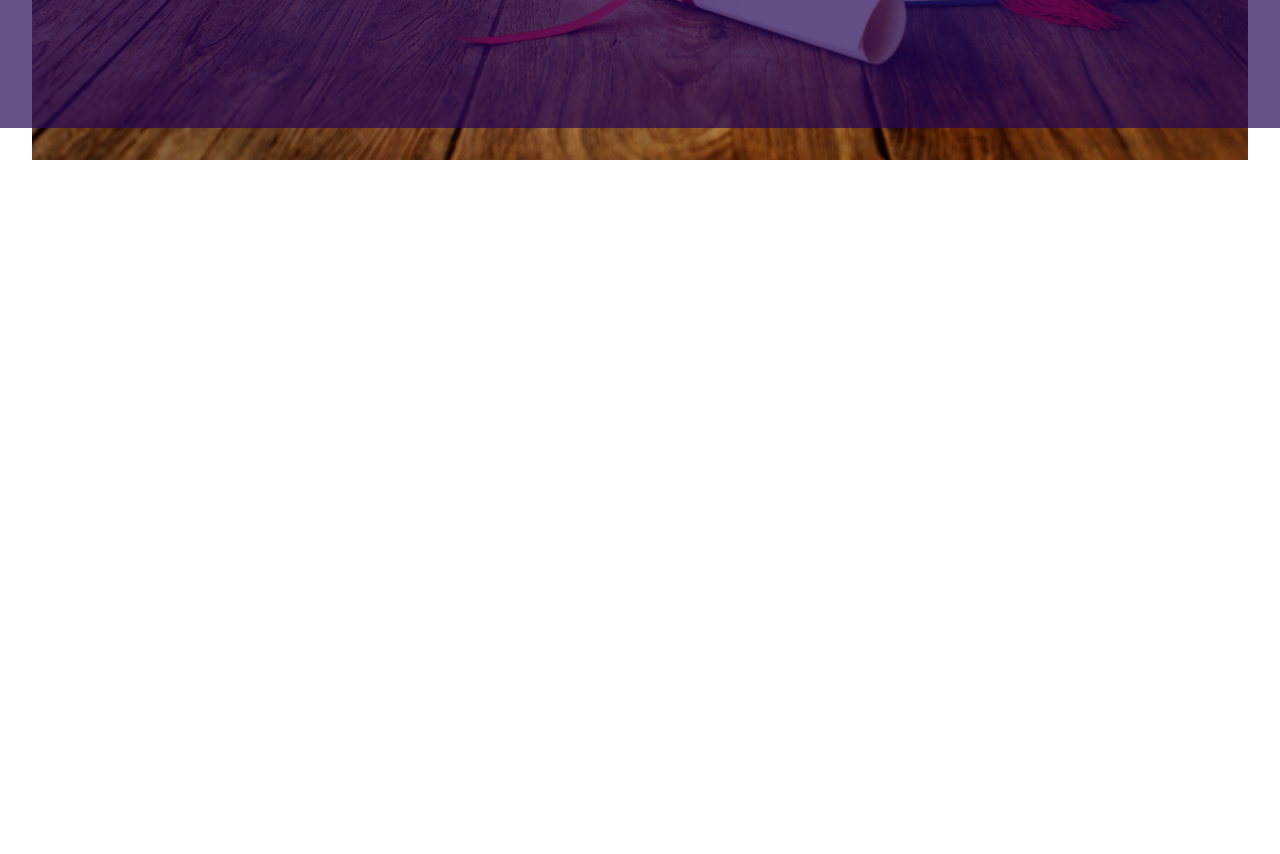
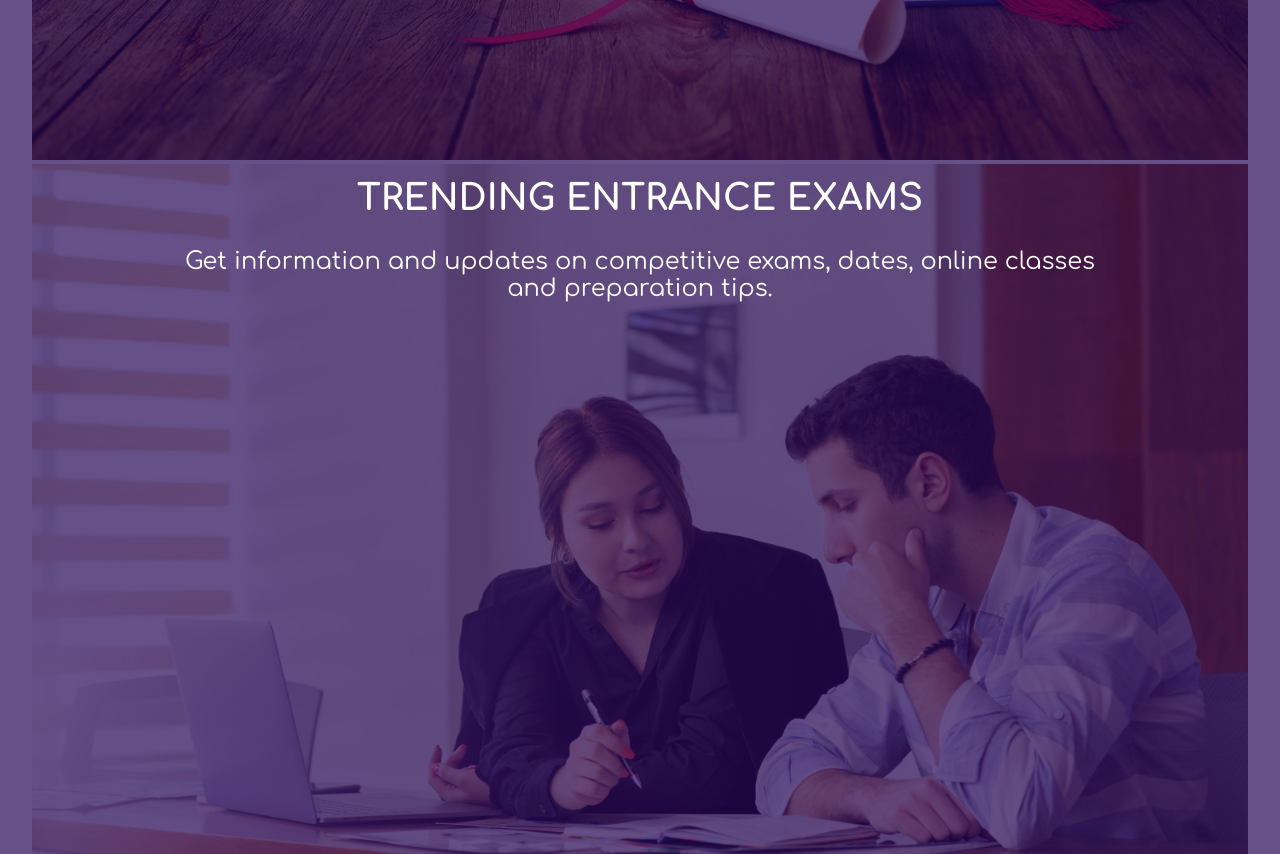
Before and after one commit to ujjwxl/collegeclub, a React (Vite) app in the folder frontend/: page / in a window 1280 px wide. Shown: the part 2280-3134 px from the top of the page. Before the commit the page ends 2476 px from the top, so only its background shows below. Built offline with nearby package versions, Linux system fonts and the light colour scheme.

Commit message:
commit 14
added fourth page

```diff
--- a/frontend/src/pages/Home/Home.css
+++ b/frontend/src/pages/Home/Home.css
@@ -137,3 +137,23 @@
     font-weight: bolder;
     letter-spacing: 1px;
 }
+
+.home4-img{
+    height: 100vh;
+    width: 100%;
+}
+.home-four-overlay {
+    position: absolute;
+    top: 301%;
+    left: 0;
+    width: 100%;
+    height: 100%;
+    /* background-color: rgba(0, 0, 0, 0.5); */
+    background-color: rgba(36, 6, 85, 0.7);
+    color: white;
+    text-align: center;
+    padding: 20px;
+    box-sizing: border-box;
+    font-family: "Comfortaa", sans-serif;
+    font-size: 1.5rem;
+}
--- a/frontend/src/pages/Home/Home.jsx
+++ b/frontend/src/pages/Home/Home.jsx
@@ -4,6 +4,7 @@ import Navbar from '../../components/Navbar/Navbar'
 import Categories from '../../components/Navbar/Home/Categories';
 import home1 from '../../assets/home-1.jpg';
 import home2 from '../../assets/home-2.jpg';
+import home4 from '../../assets/home-4.jpg';
 import searchIcon from '../../assets/search-icon.png'
 
 export const Home = () => {
@@ -57,6 +58,14 @@ export const Home = () => {
 
 
       <Categories/>
+      <div>
+      <img src={home4} alt="" className='home4-img'></img>
+      <div className='home-four-overlay'>
+          <h2 className='home-four-h2'>TRENDING ENTRANCE EXAMS</h2>
+          <p className='home-four-p'>Get information and updates on competitive exams, dates, online classes<br></br> and preparation tips.</p>
+
+        </div>
+      </div>
     </>
   )
 }
```
Also changed, not shown: frontend/src/assets/home-4.jpg (added).
